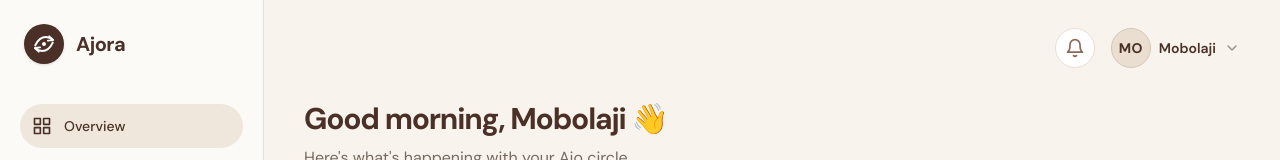
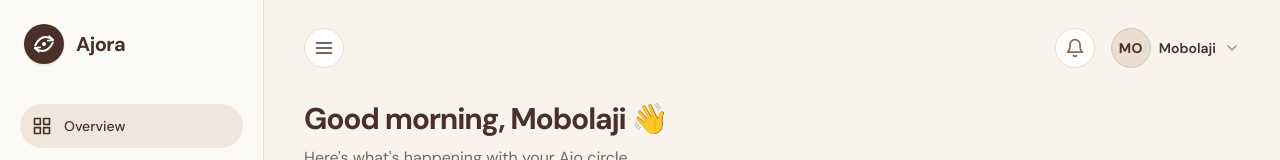
Before and after one commit to Bolazcoding/ajora, a Next.js app: page /dashboard in a window 1280 px wide. Shown: the top 160 px of the page. Built offline with nearby package versions, Linux system fonts and the light colour scheme.

Commit message:
added hamburgeracross all screen for easy closing of the sidebar

```diff
--- a/app/dashboard/page.tsx
+++ b/app/dashboard/page.tsx
@@ -43,6 +43,7 @@ function ProfileAvatar({ className = "" }: { className?: string }) {
 
 export default function DashboardPage() {
   const [isMobileNavOpen, setIsMobileNavOpen] = useState(false);
+  const [isDesktopSidebarOpen, setIsDesktopSidebarOpen] = useState(true);
   const menuButtonRef = useRef<HTMLButtonElement>(null);
   const closeButtonRef = useRef<HTMLButtonElement>(null);
 
@@ -78,7 +79,7 @@ export default function DashboardPage() {
 
       <aside
         id="dashboard-navigation"
-        className={`${isMobileNavOpen ? "fixed inset-y-0 left-0 z-50 flex w-[min(18rem,88vw)]" : "hidden"} shrink-0 flex-col border-r border-border bg-surface-soft px-5 py-6 shadow-xl md:static md:z-auto md:flex md:h-svh md:w-[16.5rem] md:items-stretch md:px-5 md:py-6 md:shadow-none`}
+        className={`${isMobileNavOpen ? "fixed inset-y-0 left-0 z-50 flex w-[min(18rem,88vw)]" : "hidden"} shrink-0 flex-col border-r border-border bg-surface-soft px-5 py-6 shadow-xl md:static md:z-auto md:h-svh md:w-[16.5rem] md:items-stretch md:px-5 md:py-6 md:shadow-none ${isDesktopSidebarOpen ? "md:flex" : "md:hidden"}`}
       >
         <div className="flex w-full items-center justify-between">
           <Link
@@ -158,6 +159,19 @@ export default function DashboardPage() {
       <main className="flex min-h-svh min-w-0 flex-1 flex-col">
         <header className="border-b border-border px-5 pb-6 pt-5 sm:px-8 sm:pt-7 xl:px-10 xl:pb-8">
           <div className="flex items-center justify-between gap-4">
+            <button
+              type="button"
+              aria-label={
+                isDesktopSidebarOpen ? "Close sidebar" : "Open sidebar"
+              }
+              aria-controls="dashboard-navigation"
+              aria-expanded={isDesktopSidebarOpen}
+              onClick={() => setIsDesktopSidebarOpen((isOpen) => !isOpen)}
+              className="hidden size-10 place-items-center rounded-full border border-border bg-surface text-primary transition-colors hover:bg-primary-light/50 focus-visible:outline-2 focus-visible:outline-focus focus-visible:outline-offset-2 md:grid"
+            >
+              <FiMenu aria-hidden="true" className="size-5" />
+            </button>
+
             <Link
               href="/"
               aria-label="Ajora home"
```
